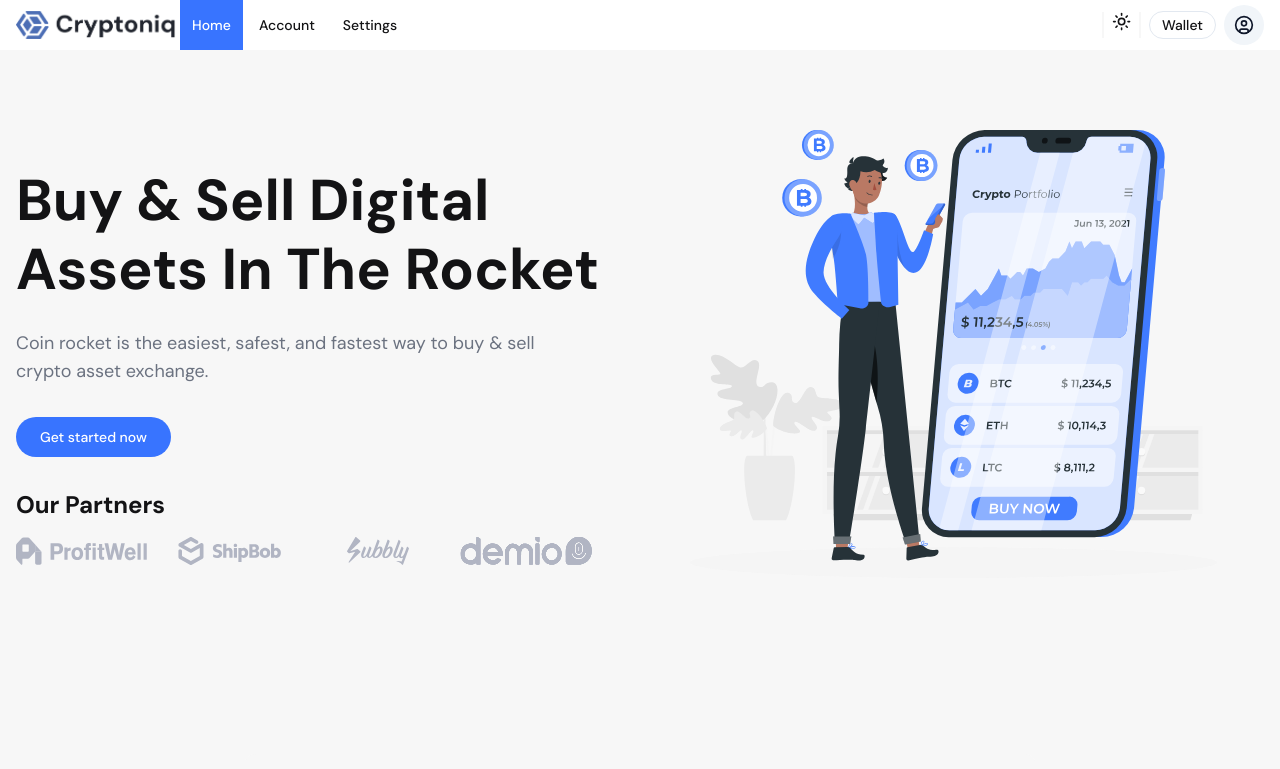
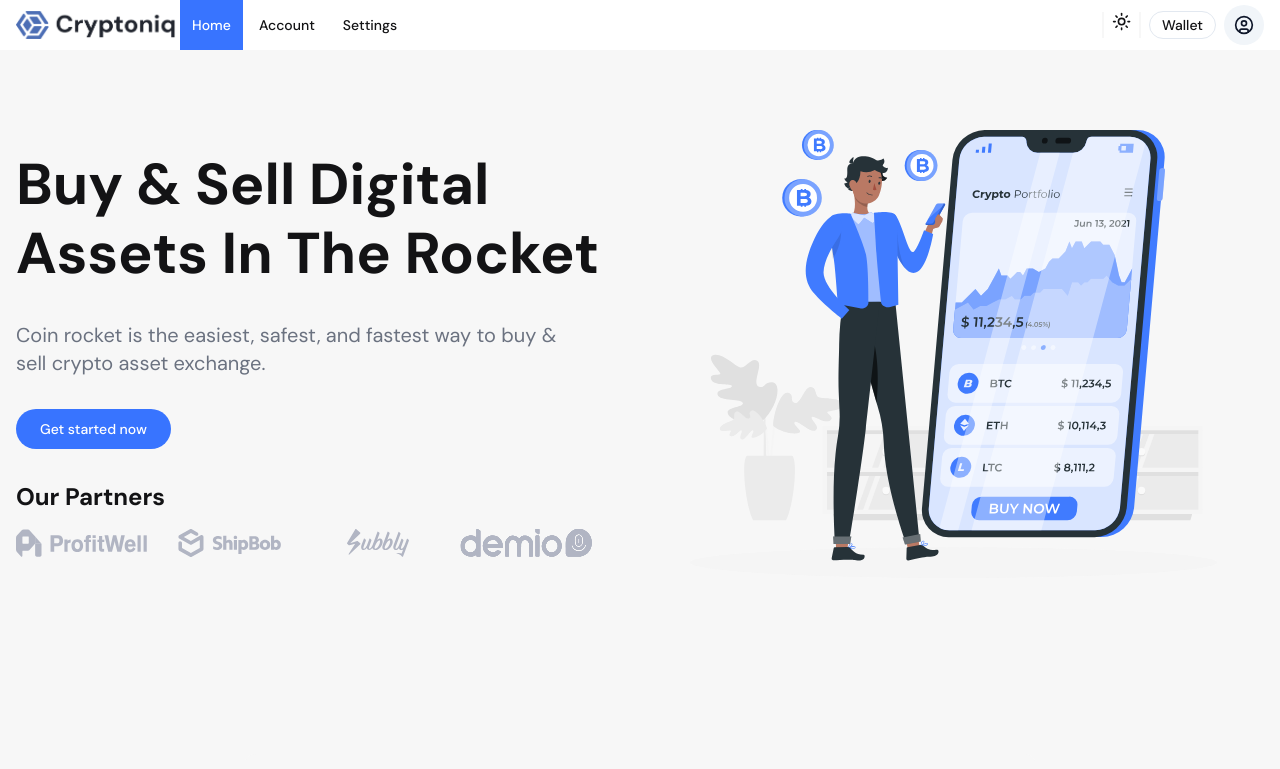
Before and after one commit to ticoniq/cryptoniqq, a Next.js app: page / in a window 1280 px wide. Shown: the top 769 px of the page. Built offline with nearby package versions, Linux system fonts and the light colour scheme.

Commit message:
refactor: Add lazy loading for images in CTA, Social, Hero, and HowItWork components

```diff
--- a/src/components/frontend/CTA2.tsx
+++ b/src/components/frontend/CTA2.tsx
@@ -20,14 +20,14 @@ export function CTA2() {
             <div className="space-y-2">
               <span className="flex items-center gap-2">
                 <CircleCheck size={19} className="text-brand-primary" />
-                <p className="text-2xl font-bold">Buy, Sell, And Trade On The Go</p>
+                <p className="text-clamp-sm font-bold">Buy, Sell, And Trade On The Go</p>
               </span>
               <p className="text-brand-secondary dark:text-brand-secondary2">Managa your holdings from your mobile decive</p>
             </div>
             <div className="space-y-2">
               <span className="flex items-center gap-2">
                 <CircleCheck size={19} className="text-brand-primary" />
-                <p className="text-2xl font-bold">Take Control Of Your Wealth</p>
+                <p className="text-clamp-sm font-bold">Take Control Of Your Wealth</p>
               </span>
               <p className="text-brand-secondary dark:text-brand-secondary2">Rest assured you (and only you) have access to your funds</p>
             </div>
--- a/src/components/frontend/Hero.tsx
+++ b/src/components/frontend/Hero.tsx
@@ -23,16 +23,16 @@ export function Hero() {
   return (
     <section className="">
       <div className="relative bg-brand-surface dark:bg-brand-bg font-DMSans py-10 lg:py-20 flex flex-col items-center pt-12 sm:pt-24 pb-36 sm:pb-56 md:pb-48 lg:pb-32 xl:pb-64">
-        <div className="container grid grid-cols-1 gap-14 items-center justify-between lg:grid-cols-12 lg:gap32">
-          <div className="w-full lg:col-span-6">
-            <h1 className="py-6 text-center font-bold text-clamp-lg lg:leading-[4.3rem] lg:text-left">
+        <div className="container grid grid-cols-1 gap-14 items-center justify-between lg:grid-cols-12">
+          <div className="w-full space-y-8 lg:col-span-6">
+            <h1 className="text-center font-bold text-clamp-lg lg:leading-[4.3rem] lg:text-left">
               Buy & Sell Digital <br /> Assets In The Rocket
             </h1>
-            <p className="text-gray-500 text-lg text-center lg:text-left max-w-[36rem] mx-auto lg:mx-0">
+            <p className="text-gray-500 text-xl text-center lg:text-left max-w-[36rem] mx-auto lg:mx-0">
               Coin rocket is the easiest, safest, and fastest way to buy & sell crypto asset exchange.
             </p>
             <span className="flex items-center justify-center gap-x-4 lg:justify-start">
-              <Button className="my-8 rounded-full bg-brand-primary">Get started now</Button>
+              <Button className="rounded-full bg-brand-primary">Get started now</Button>
             </span>
             <div className="flex flex-col justify-center gap-y-4 items-center lg:justify-start lg:items-start">
               <h2 className="text-2xl font-bold">Our Partners</h2>
```
Also changed, not shown: src/assets/images/hero-banner2.png (added).
